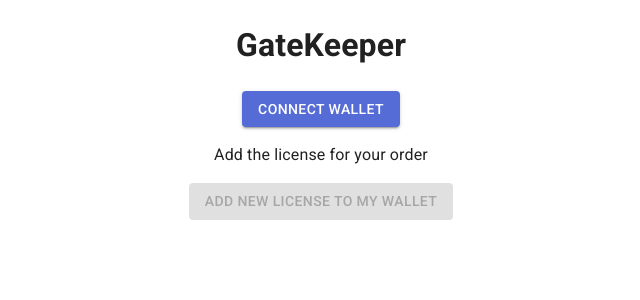
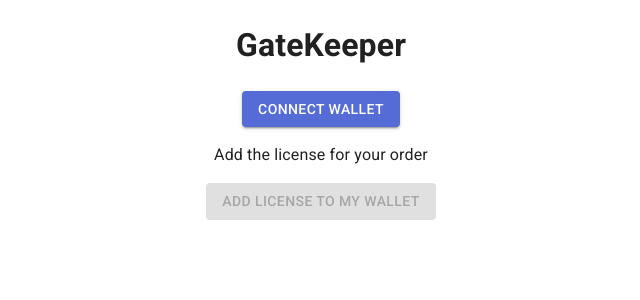
Before and after one commit to saravmajestic/gatekeeper, a React (Create React App) app in the folder client/: page /add-license in a window 1280 px wide. Shown: the top 300 px of the page, without its empty margins (319-959 px from the left). Built offline with nearby package versions, Linux system fonts and the light colour scheme.

Commit message:
fix: minor update

```diff
--- a/client/src/modules/license/Mint.tsx
+++ b/client/src/modules/license/Mint.tsx
@@ -104,7 +104,7 @@ const Mint = ({ afterMint }: Props) => {
         disabled={isMinting || !currentAccount}
         sx={{ mt: 2 }}
       >
-        Add new license to my wallet
+        Add license to my wallet
       </Button>
     </Box>
   );
```
